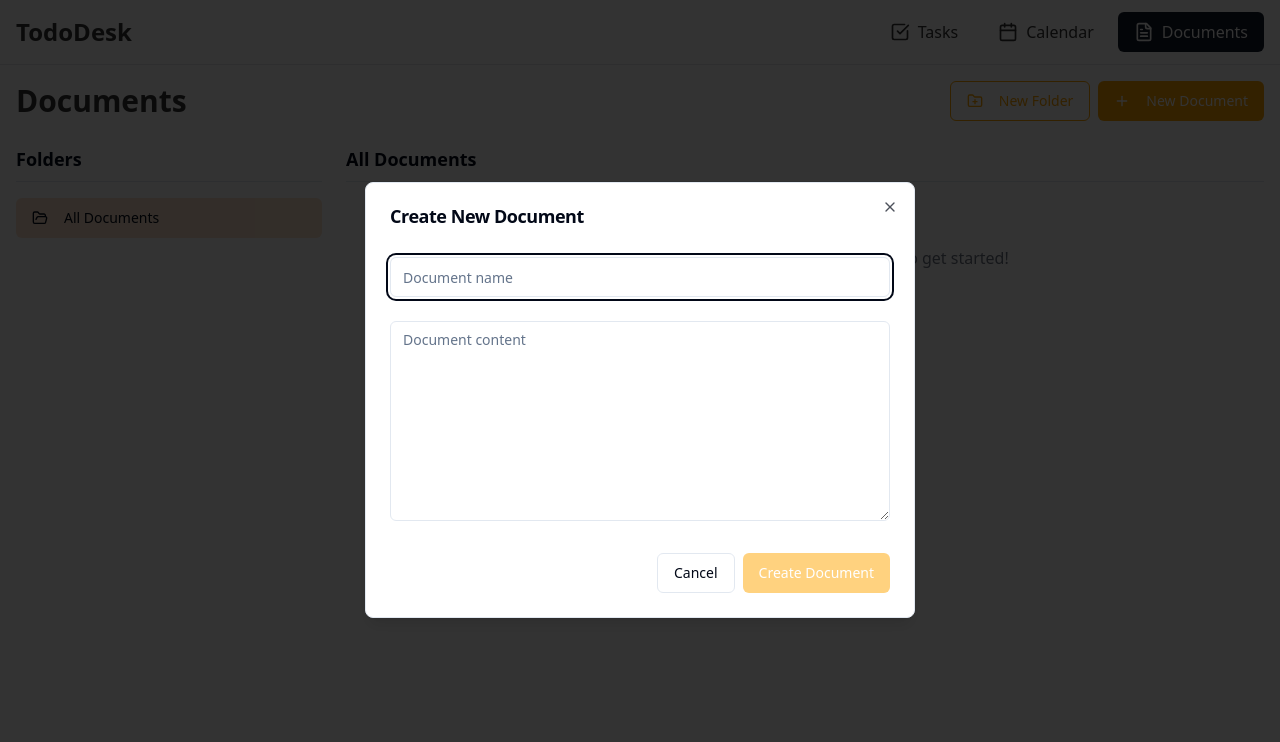
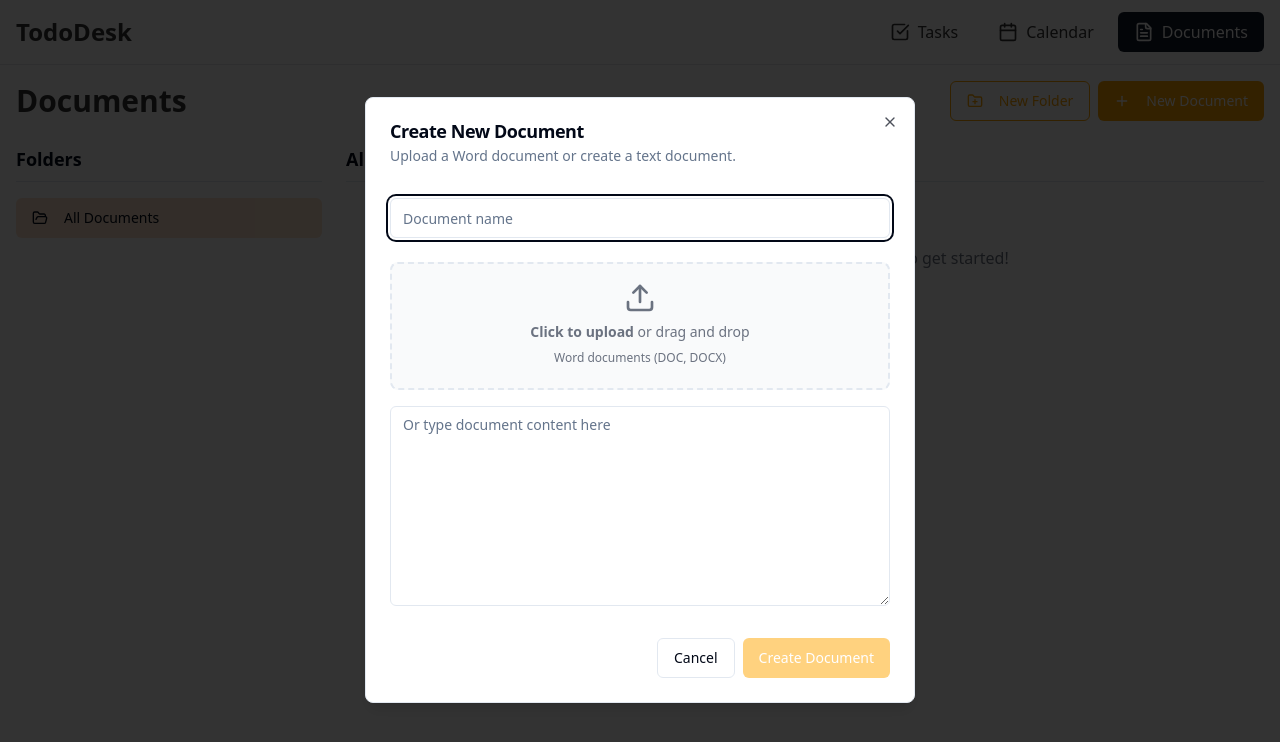
Before and after one commit to laitheanh1062006/simple-schedule-organizer, a React (Vite) app: page /documents in a window 1280 px wide. Both pictures are taken after a click on the button "New Document". Shown: the top 742 px of the page. Built offline with nearby package versions, Linux system fonts and the light colour scheme.

Commit message:
Add Word file support
Add support for uploading and displaying Word documents.

```diff
--- a/src/pages/DocumentsPage.tsx
+++ b/src/pages/DocumentsPage.tsx
@@ -1,15 +1,15 @@
-
 import { useState } from "react";
 import { useAppContext, Document as DocumentType } from "@/context/AppContext";
 import { Card, CardContent } from "@/components/ui/card";
 import { Button } from "@/components/ui/button";
 import { Input } from "@/components/ui/input";
 import { Textarea } from "@/components/ui/textarea";
-import { FileText, FolderPlus, Plus, Trash2, Pencil, Save, FolderOpen } from "lucide-react";
+import { FileText, FolderPlus, Plus, Trash2, Pencil, Save, FolderOpen, Upload, Download } from "lucide-react";
 import { format } from "date-fns";
 import {
   Dialog,
   DialogContent,
+  DialogDescription,
   DialogFooter,
   DialogHeader,
   DialogTitle,
@@ -31,7 +31,8 @@ const DocumentsPage = () => {
   const [selectedDocument, setSelectedDocument] = useState<DocumentType | null>(null);
   const [isEditingDocument, setIsEditingDocument] = useState(false);
 
-  // Form state
+  const [fileContent, setFileContent] = useState<string | ArrayBuffer | null>(null);
+  const [fileName, setFileName] = useState("");
   const [newDocumentName, setNewDocumentName] = useState("");
   const [newDocumentContent, setNewDocumentContent] = useState("");
   const [newDocumentFolder, setNewDocumentFolder] = useState<string | undefined>(undefined);
@@ -39,18 +40,56 @@ const DocumentsPage = () => {
   const [selectedFolderId, setSelectedFolderId] = useState<string | undefined>(undefined);
   const [documentEdits, setDocumentEdits] = useState({ name: "", content: "" });
 
+  const handleFileUpload = (event: React.ChangeEvent<HTMLInputElement>) => {
+    const file = event.target.files?.[0];
+    if (file) {
+      const reader = new FileReader();
+      reader.onload = (e) => {
+        setFileContent(e.target?.result || null);
+        setFileName(file.name);
+        setNewDocumentName(file.name);
+      };
+      reader.readAsDataURL(file);
+    }
+  };
+
   const handleAddDocument = () => {
     if (newDocumentName.trim()) {
       addDocument({
         name: newDocumentName.trim(),
-        content: newDocumentContent,
+        content: fileContent ? String(fileContent) : newDocumentContent,
         folderId: newDocumentFolder,
       });
       toast.success("Document added successfully");
       setNewDocumentName("");
       setNewDocumentContent("");
       setNewDocumentFolder(undefined);
+      setFileContent(null);
+      setFileName("");
       setShowAddDocument(false);
+    }
+  };
+
+  const handleDownloadDocument = (document: DocumentType) => {
+    const isBase64 = document.content.startsWith('data:');
+
+    if (isBase64) {
+      const link = document.createElement('a');
+      link.href = document.content;
+      link.download = document.name;
+      document.body.appendChild(link);
+      link.click();
+      document.body.removeChild(link);
+    } else {
+      const blob = new Blob([document.content], { type: 'text/plain' });
+      const url = window.URL.createObjectURL(blob);
+      const link = document.createElement('a');
+      link.href = url;
+      link.download = `${document.name}.txt`;
+      document.body.appendChild(link);
+      link.click();
+      document.body.removeChild(link);
+      window.URL.revokeObjectURL(url);
     }
   };
 
@@ -102,7 +141,6 @@ const DocumentsPage = () => {
     toast.success("Folder deleted successfully");
   };
 
-  // Filtered documents based on selected folder
   const filteredDocuments = selectedFolderId
     ? documents.filter((doc) => doc.folderId === selectedFolderId)
     : documents.filter((doc) => !doc.folderId);
@@ -128,11 +166,13 @@ const DocumentsPage = () => {
         </div>
       </div>
 
-      {/* Add Document Dialog */}
       <Dialog open={showAddDocument} onOpenChange={setShowAddDocument}>
         <DialogContent className="sm:max-w-[550px]">
           <DialogHeader>
             <DialogTitle>Create New Document</DialogTitle>
+            <DialogDescription>
+              Upload a Word document or create a text document.
+            </DialogDescription>
           </DialogHeader>
           <div className="grid gap-4 py-4">
             <div>
@@ -157,12 +197,36 @@ const DocumentsPage = () => {
                 </Select>
               )}
             </div>
+            <div className="space-y-4">
+              <div className="flex items-center justify-center w-full">
+                <label className="flex flex-col items-center justify-center w-full h-32 border-2 border-dashed rounded-lg cursor-pointer bg-gray-50 hover:bg-gray-100">
+                  <div className="flex flex-col items-center justify-center pt-5 pb-6">
+                    <Upload className="w-8 h-8 mb-2 text-gray-500" />
+                    <p className="mb-2 text-sm text-gray-500">
+                      <span className="font-semibold">Click to upload</span> or drag and drop
+                    </p>
+                    <p className="text-xs text-gray-500">Word documents (DOC, DOCX)</p>
+                  </div>
+                  <input
+                    type="file"
+                    className="hidden"
+                    accept=".doc,.docx"
+                    onChange={handleFileUpload}
+                  />
+                </label>
+              </div>
+              {fileName && (
+                <p className="text-sm text-gray-500">Selected file: {fileName}</p>
+              )}
+              {!fileContent && (
                 <Textarea
-              placeholder="Document content"
+                  placeholder="Or type document content here"
                   value={newDocumentContent}
                   onChange={(e) => setNewDocumentContent(e.target.value)}
                   className="min-h-[200px]"
                 />
+              )}
+            </div>
           </div>
           <DialogFooter>
             <Button variant="outline" onClick={() => setShowAddDocument(false)}>
@@ -179,7 +243,6 @@ const DocumentsPage = () => {
         </DialogContent>
       </Dialog>
 
-      {/* Add Folder Dialog */}
       <Dialog open={showAddFolder} onOpenChange={setShowAddFolder}>
         <DialogContent className="sm:max-w-[425px]">
           <DialogHeader>
@@ -207,7 +270,6 @@ const DocumentsPage = () => {
         </DialogContent>
       </Dialog>
 
-      {/* Document Preview Dialog */}
       <Dialog open={!!selectedDocument} onOpenChange={(open) => !open && setSelectedDocument(null)}>
         {selectedDocument && (
           <DialogContent className="sm:max-w-[700px] max-h-[80vh] overflow-y-auto">
@@ -227,7 +289,15 @@ const DocumentsPage = () => {
             </DialogHeader>
 
             <div className="py-4">
-              {isEditingDocument ? (
+              {selectedDocument.content.startsWith('data:') ? (
+                <div className="text-center">
+                  <p className="mb-4">This is a Word document.</p>
+                  <Button onClick={() => handleDownloadDocument(selectedDocument)}>
+                    <Download className="mr-2 h-4 w-4" /> Download Document
+                  </Button>
+                </div>
+              ) : (
+                isEditingDocument ? (
                   <Textarea
                     value={documentEdits.content}
                     onChange={(e) => setDocumentEdits({ ...documentEdits, content: e.target.value })}
@@ -235,11 +305,13 @@ const DocumentsPage = () => {
                   />
                 ) : (
                   <div className="whitespace-pre-wrap">{selectedDocument.content}</div>
+                )
               )}
             </div>
 
             <DialogFooter>
-              {isEditingDocument ? (
+              {!selectedDocument.content.startsWith('data:') && (
+                isEditingDocument ? (
                   <div className="flex space-x-2">
                     <Button variant="outline" onClick={() => setIsEditingDocument(false)}>
                       Cancel
@@ -252,6 +324,7 @@ const DocumentsPage = () => {
                   <Button onClick={() => setIsEditingDocument(true)}>
                     <Pencil className="mr-2 h-4 w-4" /> Edit
                   </Button>
+                )
               )}
             </DialogFooter>
           </DialogContent>
@@ -259,7 +332,6 @@ const DocumentsPage = () => {
       </Dialog>
 
       <div className="flex gap-6">
-        {/* Folders Sidebar */}
         <div className="w-1/4 space-y-4">
           <h2 className="font-semibold text-lg border-b pb-2">Folders</h2>
 
@@ -300,7 +372,6 @@ const DocumentsPage = () => {
           </div>
         </div>
 
-        {/* Documents List */}
         <div className="w-3/4">
           <h2 className="font-semibold text-lg border-b pb-2 mb-4">
             {selectedFolderId
```
Lines whose indentation alone changed are shown as unchanged.
